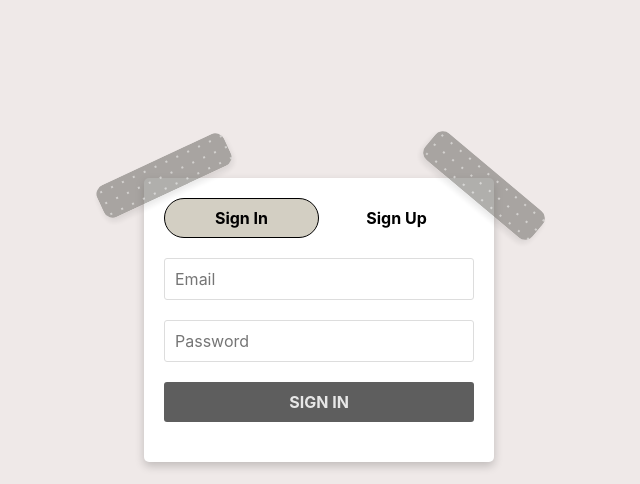
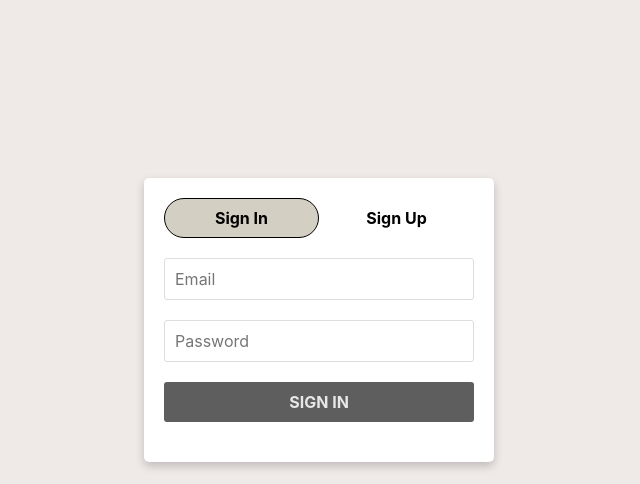
Before and after one commit to combo666/KaajAsse, a PHP site: page /src/login/login_reg.php in a window 1280 px wide. Shown: the top 484 px of the page, without its empty margins (321-961 px from the left). Run offline with PHP 8.4, Linux system fonts and the light colour scheme; data that the repository does not hold is empty.

Commit message:
removed bandage in login

```diff
--- a/src/login/login_reg.php
+++ b/src/login/login_reg.php
@@ -75,8 +75,8 @@ if (isset($_POST['sign-in'])) {
 
     <div class="form-section">
         <div class="signin-box">
-            <div class="bandage bandage-top-left"></div>
-            <div class="bandage bandage-top-right"></div>
+            <!-- <div class="bandage bandage-top-left"></div>
+            <div class="bandage bandage-top-right"></div> -->
 
             <div class="toggle-container">
                 <div id="btn"></div>
```
